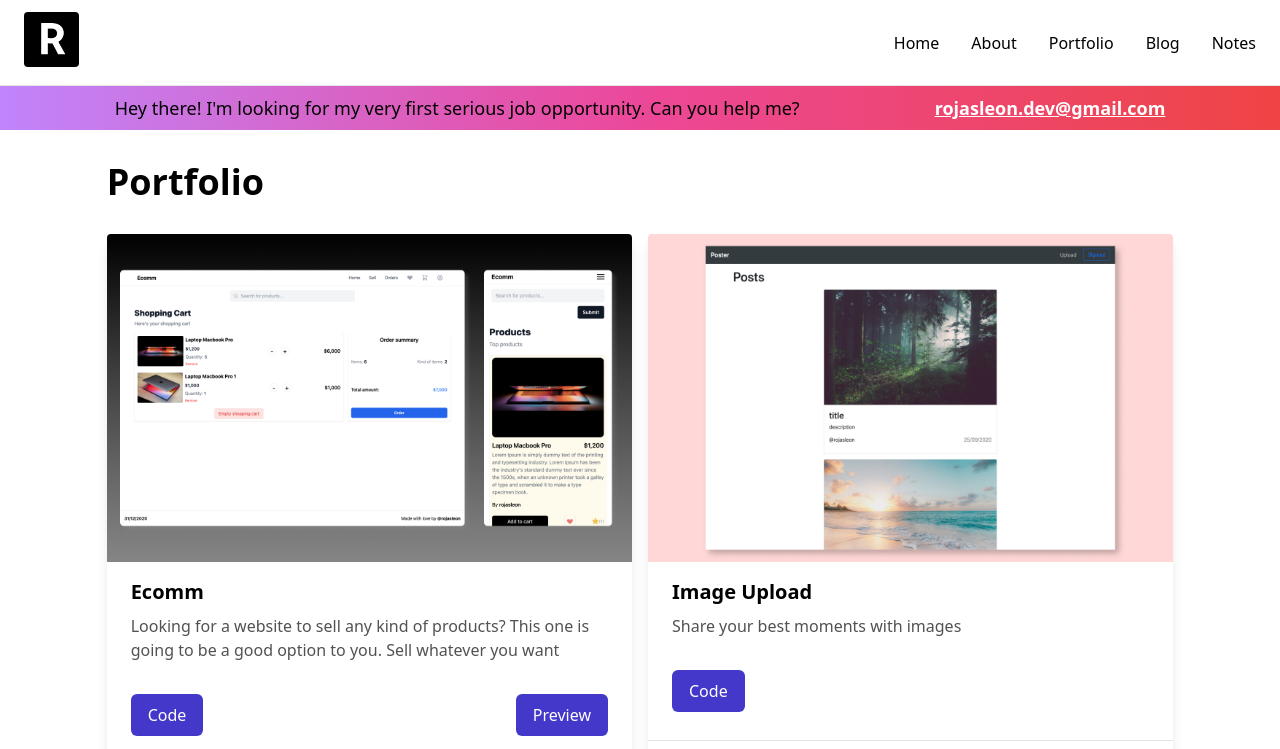
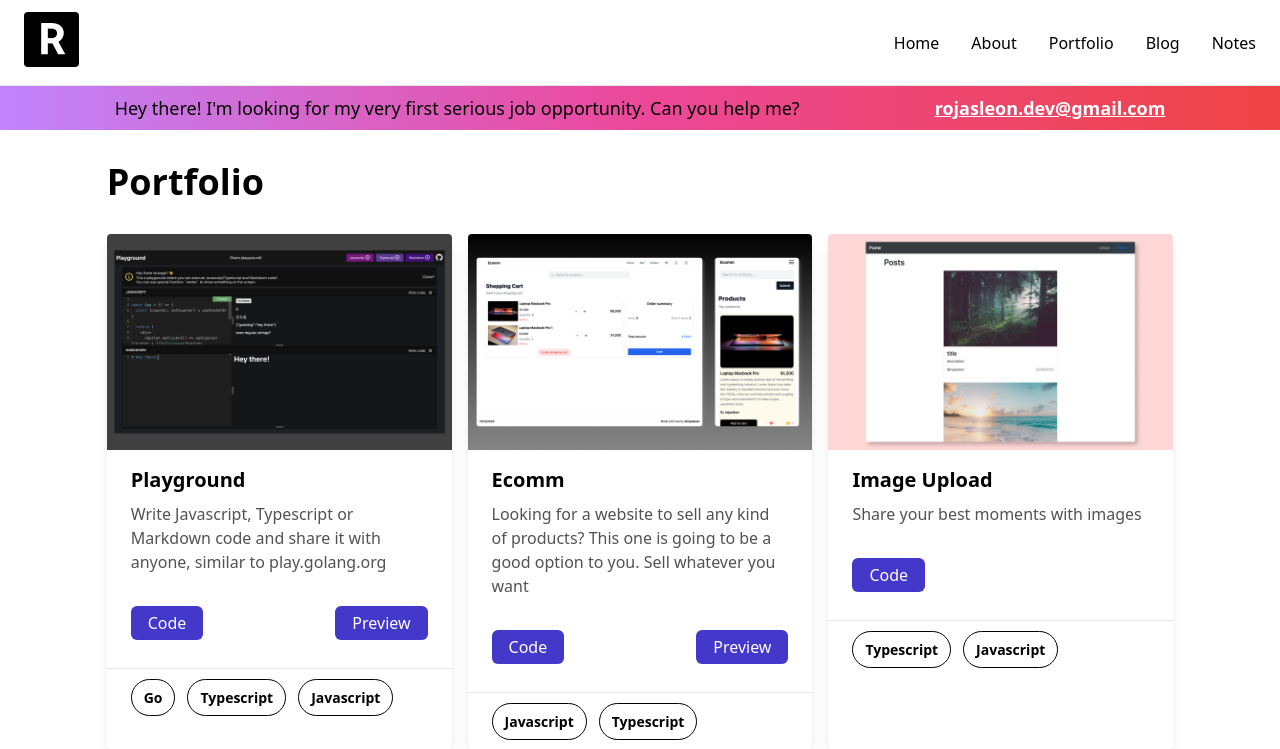
Before and after one commit to itsrojasleon/rojasleon, a Next.js app: page /portfolio in a window 1280 px wide. Shown: the top 749 px of the page. Built offline with nearby package versions, Linux system fonts and the light colour scheme; what @tailwindcss/typography would draw is missing.

Commit message:
playground

```diff
--- a/components/Card.tsx
+++ b/components/Card.tsx
@@ -24,13 +24,13 @@ const Card: React.FC<Project> = ({
       </Link>
       <div className="px-6 py-4 flex flex-wrap items-center justify-between">
         <a href={github} target="_blank">
-          <button className="py-2 px-4 border border-transparent font-medium rounded-md text-white bg-indigo-700 hover:bg-indigo-800 focus:outline-none focus:ring-2 focus:ring-offset-2 focus:ring-indigo-500">
+          <button className="py-1 px-4 border border-transparent font-medium rounded-md text-white bg-indigo-700 hover:bg-indigo-800 focus:outline-none focus:ring-2 focus:ring-offset-2 focus:ring-indigo-500">
             Code
           </button>
         </a>
         {website && (
           <a href={website} target="_blank">
-            <button className="py-2 px-4 border border-transparent font-medium rounded-md text-white bg-indigo-700 hover:bg-indigo-800 focus:outline-none focus:ring-2 focus:ring-offset-2 focus:ring-indigo-500">
+            <button className="py-1 px-4 border border-transparent font-medium rounded-md text-white bg-indigo-700 hover:bg-indigo-800 focus:outline-none focus:ring-2 focus:ring-offset-2 focus:ring-indigo-500">
               Preview
             </button>
           </a>
--- a/components/Header.tsx
+++ b/components/Header.tsx
@@ -14,7 +14,7 @@ const Header = () => {
   ].map(({ label, href }) => (
     <li
       key={label}
-      className="flex items-center hover:bg-gray-200 pt-2 pb-2 border-t border-gray-200 cursor-pointer lg:border-none lg:hover:bg-transparent">
+      className="flex items-center hover:bg-gray-200 dark:hover:bg-gray-800 pt-2 pb-2 border-t border-gray-200 dark:bg-black cursor-pointer lg:border-none lg:hover:bg-transparent">
       <Link href={href}>
         <a className="ml-8 text-black dark:text-white hover:text-indigo-600 focus:outline-none transition duration-150">
           <span className="inline-block">{label}</span>
--- a/pages/index.tsx
+++ b/pages/index.tsx
@@ -10,7 +10,8 @@ const Home = () => {
       { href: 'https://codesandbox.io/u/rojasleon', label: 'Codesandbox' },
       { href: 'https://glitch.com/@rojasleon', label: 'Glitch' },
       { href: 'https://www.codewars.com/users/rojasleon', label: 'Codewars' },
-      { href: 'https://www.hackerrank.com/rojasleon', label: 'Hackerrank' }
+      { href: 'https://www.hackerrank.com/rojasleon', label: 'Hackerrank' },
+      { href: 'https://platzi.com/p/rojasleon', label: 'Platzi' }
     ];
 
     return links.map(({ href, label }, i) => {
@@ -56,7 +57,7 @@ const Home = () => {
       </Head>
       <>
         <Subtitle subtitle="Hi, I'm Luis!" />
-        <Description job="Frontend | Backend | Full Stack Developer">
+        <Description job="Full Stack Developer">
           I pretty much do Web Development with the following programming
           languages and technologies: {renderLangs()}I would like to learn more
           about the Cloud, Machine Learning and Ethereum; I know it can be tough
--- a/pages/portfolio/index.tsx
+++ b/pages/portfolio/index.tsx
@@ -27,7 +27,7 @@ const Portfolio = ({ projects }: Props) => {
         <title>Portfolio - rojasleon</title>
       </Head>
       <Subtitle subtitle="Portfolio" />
-      <div className="m-auto grid gap-4 sm:grid-cols-1 md:grid-cols-2 xl:grid-cols-2">
+      <div className="m-auto grid gap-4 sm:grid-cols-1 md:grid-cols-2 xl:grid-cols-3">
         {projects.map((info) => (
           <Card key={info.title} {...info} />
         ))}
--- /dev/null
+++ b/projects/playground.md
@@ -0,0 +1,39 @@
+---
+title: 'Playground'
+description: 'Write Javascript, Typescript or Markdown code and share it with anyone, similar to play.golang.org'
+date: 'May 26, 2021'
+image: '/projects/playground.png'
+languages: ['Go', 'Typescript', 'Javascript']
+website: 'https://playground-prod.herokuapp.com'
+github: 'https://github.com/rojasleon/playground'
+author: 'rojasleon'
+---
+
+# Playground
+
+Write Javascript, Typescript or Markdown code and share it with anyone anywhere, similar to `play.golang.org`
+
+This project is special to me because currently I'm learning Golang and decided to write the entire backend in `Go`. I realized that if you have some experience already using others languages is not hard at all to pick up other language.
+
+![Playground](/projects/playground.png)
+
+#### Technologies
+
+- [x] Typescript
+- [x] React
+  - [x] Snowpack
+  - [x] Axios
+  - [x] SASS
+- [x] Go
+  - [x] EsBuild
+  - [x] Redis
+  - [x] Redis Labs
+- [x] MongoDB
+- [x] Heroku
+  - [x] Github Actions
+  - [x] Continous Integration and Continous Delivery (CI/CD)
+
+#### Links
+
+- [Github](https://github.com/rojasleon/playground 'Github')
+- [Website](https://playground-prod.herokuapp.com 'Playground Website')
```
Also changed, not shown: public/projects/playground.png (added).
